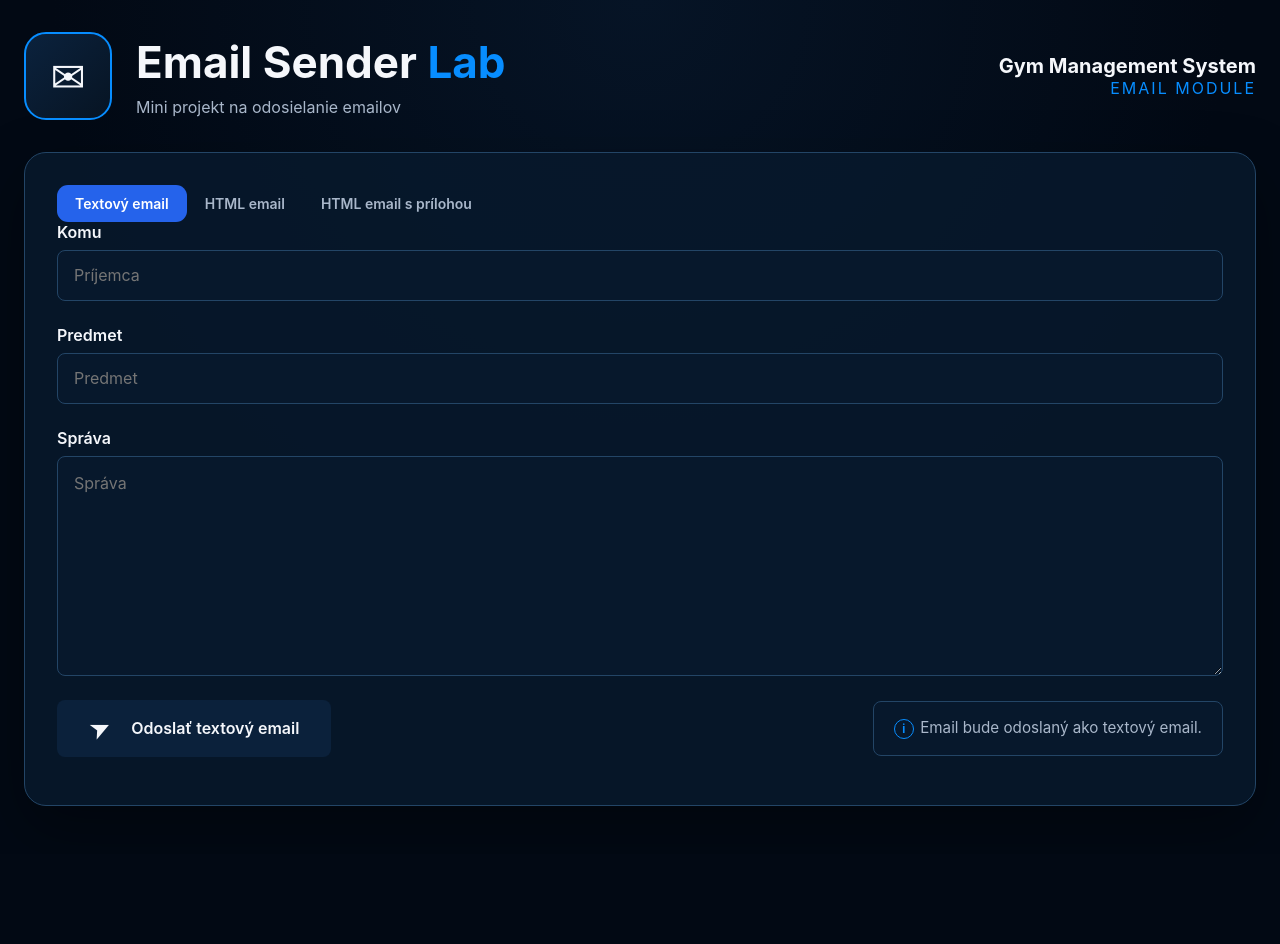
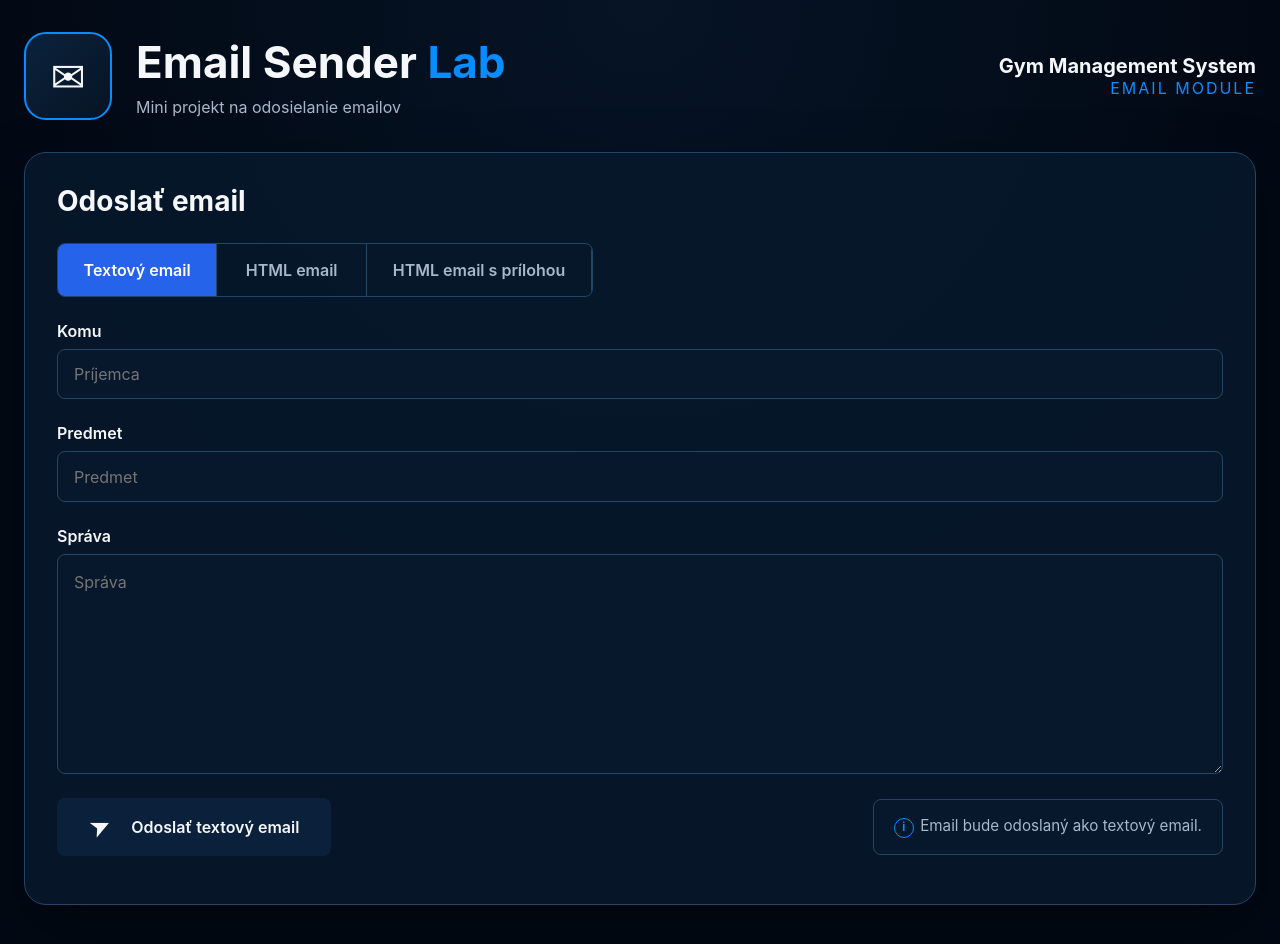
Before and after one commit to PatrikScerba/email-sender-lab, a React (Vite) app in the folder react-frontend/: page / in a window 1280 px wide. Shown: the top 944 px of the page. Before the commit the page ends 854 px from the top, so only its background shows below. Built offline with nearby package versions, Linux system fonts and the light colour scheme.

Commit message:
style(react-email): stylizacia nadpisu a vyberu typu emailu

```diff
--- a/react-frontend/src/components/email/EmailTypeSelector.css
+++ b/react-frontend/src/components/email/EmailTypeSelector.css
@@ -1,21 +1,32 @@
+.email-type-selector {
+  display: flex;
+  align-items: stretch;
+
+  width: fit-content;
+
+  margin-bottom: var(--space-large);
+
+  border: 1px solid var(--color-border);
+  border-radius: var(--radius-small);
+
+  overflow: hidden;
+}
+
 .email-type-selector__button {
-  padding: 10px 18px;
+  min-width: 150px;
+  padding: 1rem 1.6rem;
 
   border: none;
-  border-radius: calc(var(--radius-medium) - 3px);
+  border-right: 1px solid var(--color-border);
+  border-radius: 0;
 
   background-color: transparent;
   color: var(--color-text-muted);
 
-  font: inherit;
-  font-size: 14px;
+  font-size: 1rem;
   font-weight: 600;
 
   cursor: pointer;
-
-  transition:
-    background-color 0.2s ease,
-    color 0.2s ease;
 }
 
 .email-type-selector__button:hover {
--- a/react-frontend/src/pages/EmailPage.css
+++ b/react-frontend/src/pages/EmailPage.css
@@ -20,3 +20,13 @@
 
   box-shadow: var(--shadow-card);
 }
+
+.email-card__title {
+  margin: 0 0 var(--space-large);
+
+  font-size: 28px;
+  font-weight: 700;
+  line-height: 1.2;
+
+  color: var(--color-text);
+}
--- a/react-frontend/src/pages/EmailPage.jsx
+++ b/react-frontend/src/pages/EmailPage.jsx
@@ -13,6 +13,8 @@ export default function EmailPage() {
         <AppHeader />
 
         <section className="email-card">
+             <h2 className="email-card__title">Odoslať email</h2>
+
           <EmailTypeSelector
             emailType={emailType}
             setEmailType={setEmailType}
```
